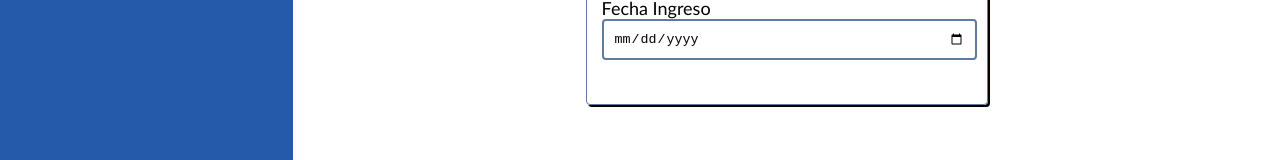
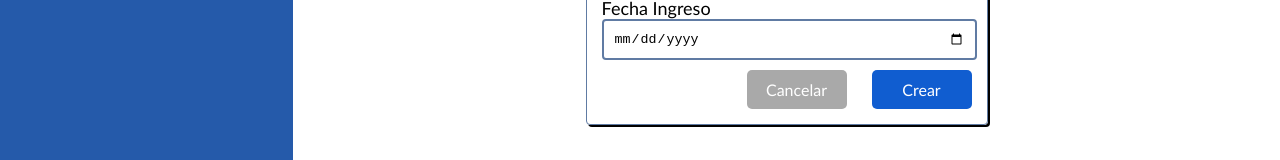
Before and after one commit to equipo-turing/proyectomisiontic, a React (Create React App) app: page /gestionar_vendedor in a window 1280 px wide. Both pictures are taken after a click on the button 665 px from the left and 48 px from the top of the page. Shown: the part 398-558 px from the top of the page. Built offline with nearby package versions, Linux system fonts and the light colour scheme.

Commit message:
Validaciones en los botones de crear y actualizar

```diff
--- a/src/pages/gestionarVendedores.jsx
+++ b/src/pages/gestionarVendedores.jsx
@@ -181,8 +181,10 @@ const AnadirVendedor =({setMostrarTabla,listaVendedores,setVendedores})=>{
         </label>
 
         <div className="contBotonGuardarVenta">
-          <input className="botonCancelar" type="submit" value="Cancelar" />
-          <input type="submit" className="botonGuardar"  value="Guardar" />
+          {/*<input className="botonCancelar" type="submit" value="Cancelar" />
+          <input type="submit" className="botonGuardar"  value="Guardar" />*/}
+          <button className="botonCancelar" type="submit" value="Cancelar" onClick={() => setMostrarTabla(true)}>Cancelar</button>
+          <button className="botonGuardar" type="submit" value="Guardar">Crear</button>
 
         </div>
 
@@ -246,8 +248,10 @@ const Actualizarvendedor =({ listaVendedores , actualizaVendedor , setActualizaV
         </label>
 
         <div className="contBotonGuardarVenta">
-          <input className="botonCancelar" type="submit" value="Cancelar" />
-          <input type="submit" className="botonGuardar"  value="Guardar" />
+          {/*<input className="botonCancelar" type="submit" value="Cancelar" />
+          <input type="submit" className="botonGuardar"  value="Guardar" />   */}
+          <button className="botonCancelar" type="submit" value="Cancelar" onClick={() => setActualizaVendedor(false)}>Cancelar</button>
+          <button className="botonGuardar" type="submit" value="Guardar">Actualizar</button>
 
         </div>
 
```
